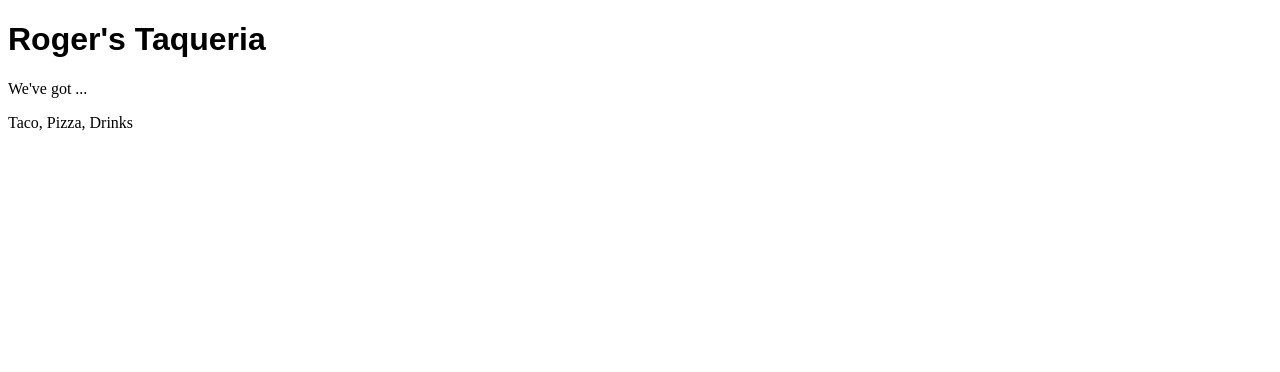
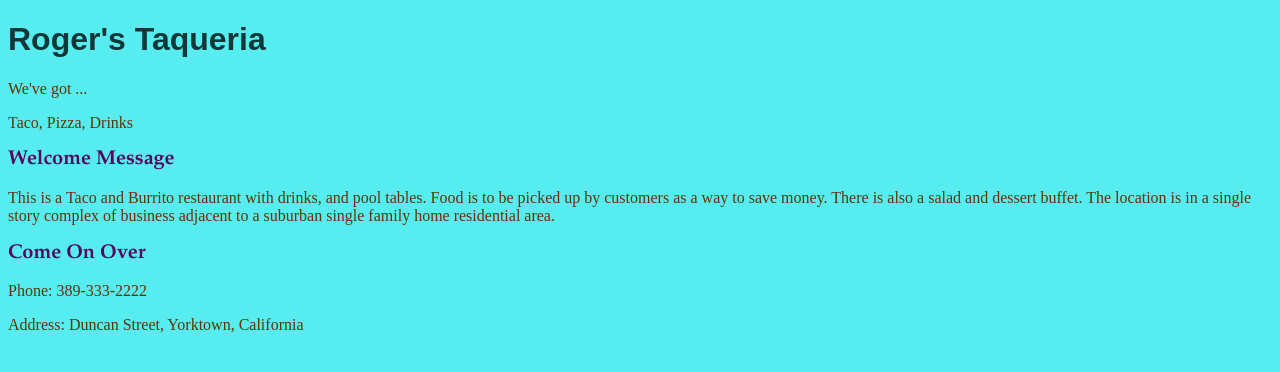
Before and after one commit to fatag20/project82819, a plain HTML site: page index.html in a window 1280 px wide. Drawn offline with Linux system fonts and the light colour scheme.

Commit message:
8:50am 8/30/19

```diff
--- a/index.html
+++ b/index.html
@@ -13,6 +13,14 @@
         <p>We've got ...</p>
         <p1>Taco, Pizza, Drinks</p1>
 
+        <h2>Welcome Message</h2>
+        <p5>This is a Taco and Burrito restaurant with drinks, and pool tables. Food is to be picked up by customers as a way to save money. There is also a salad and dessert buffet. The location is in a single story complex of business adjacent to a suburban single family home residential area.
+
+        </p5>
+
+        <h2>Come On Over</h2>
+        <p>Phone: 389-333-2222</p>
+        <p>Address: Duncan Street, Yorktown, California</p>
 
 
 
--- a/styles.css
+++ b/styles.css
@@ -1,3 +1,17 @@
+body{
+    background-color: #57EDF0;
+    color : #613300;
+
+}
 h1{
+    color : #113739;
+
     font-family: arial, sans-serif;
 }
+h2{
+    font-family: garamond;
+    font-size: 20px;
+    color: #550858
+
+
+}
```
